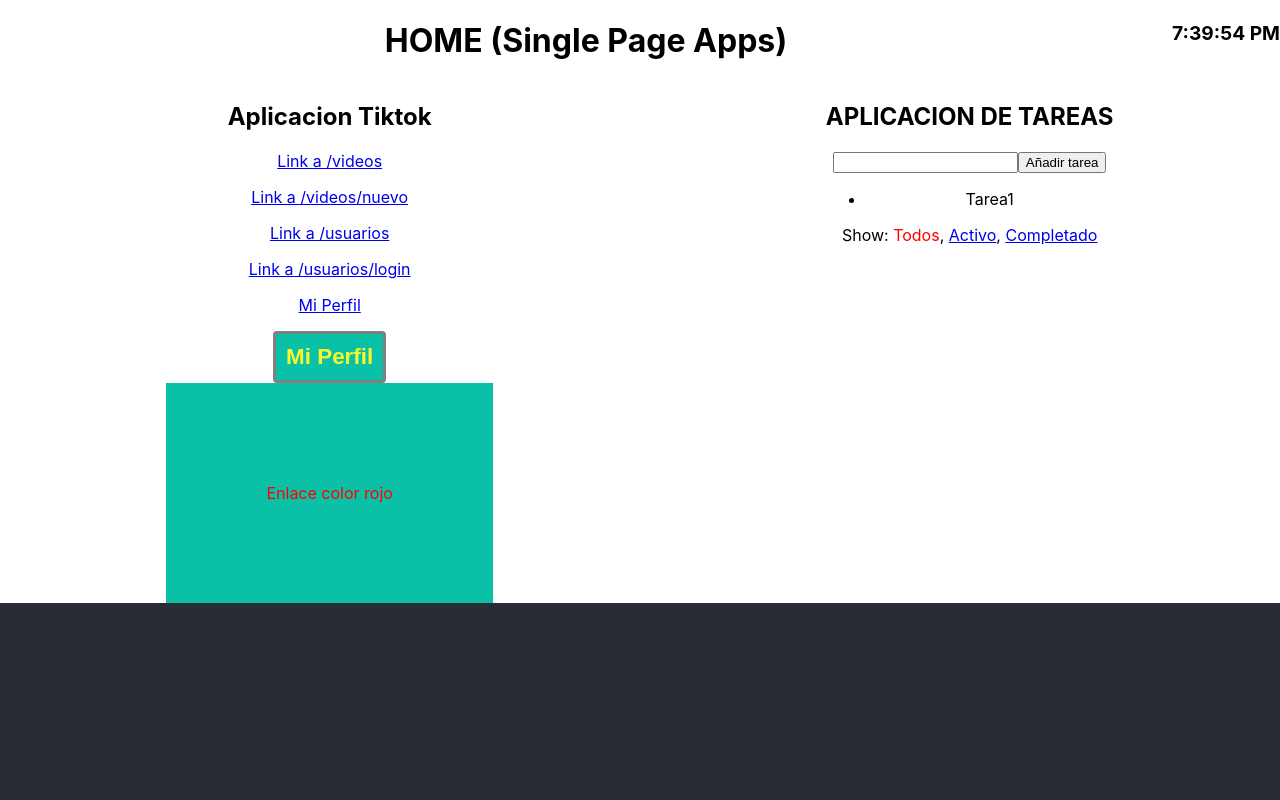
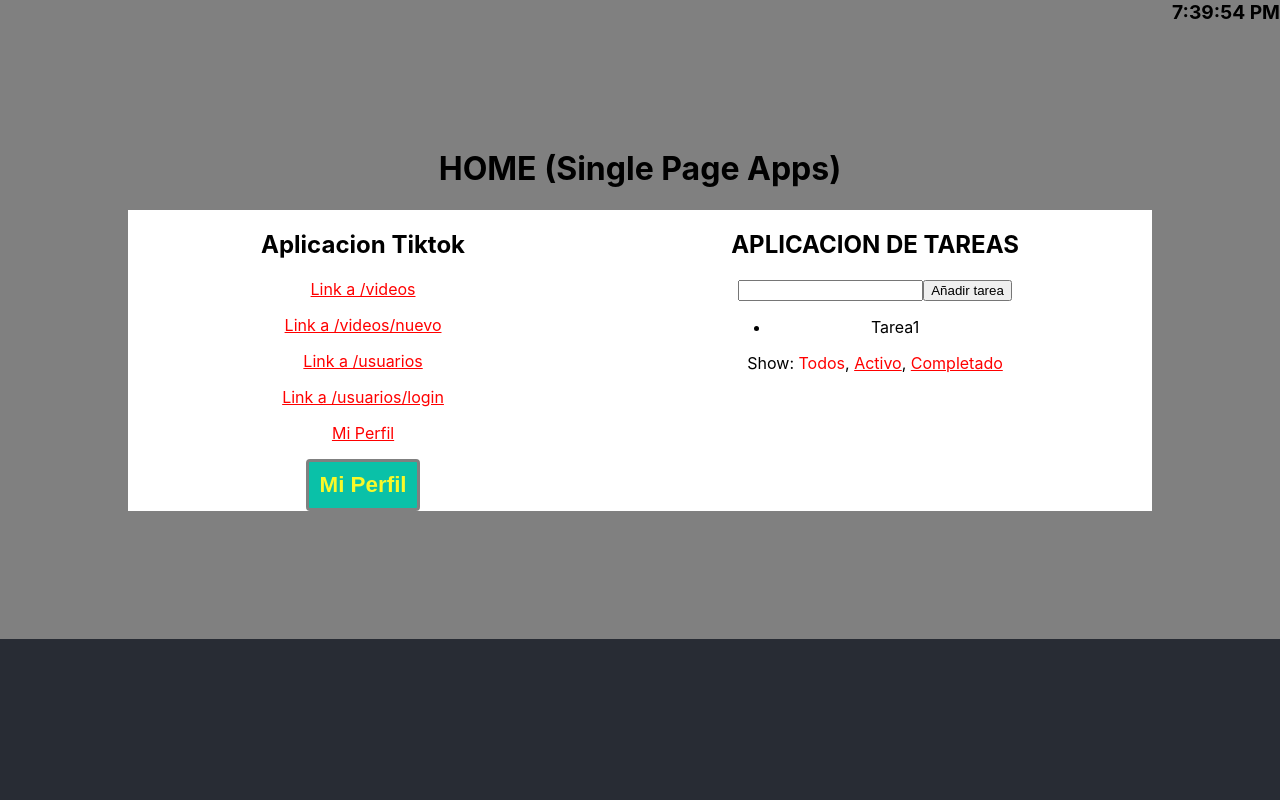
Before and after one commit to formula-web/react-spa-redux, a React (Create React App) app: page / in a window 1280 px wide. Shown: the top 800 px of the page. Built offline with nearby package versions, Linux system fonts and the light colour scheme.

Commit message:
continuando punto 9

```diff
--- a/src/App.js
+++ b/src/App.js
@@ -19,6 +19,8 @@ import VideosContainer from './videos/containers/VideosContainer';
 import VideoShow from './videos/VideoShow';
 import Perfil from './usuarios/Perfil';
 import Home from './Home';
+import { ThemeProvider } from 'styled-components';
+import tema from './theme';
 
 
 
@@ -121,6 +123,7 @@ function App() {
       <BrowserRouter>
         <Provider store={store}>
         <PersistGate loading={null} persistor={ persistor }>
+          <ThemeProvider theme={tema}>
           <Routes>
               <Route path='/' element={<Home />}></Route>
               <Route path='/usuarios' element={<ComunUsuarios />} >
@@ -137,6 +140,7 @@ function App() {
               </Route>
               <Route path='*' element={<Error404 />} />
           </Routes>
+          </ThemeProvider>
         </PersistGate>
 
 
--- a/src/Home.jsx
+++ b/src/Home.jsx
@@ -7,6 +7,7 @@ import AddTodo from "./tareas/containers/AddTodo";
 import VisibleTodoList from "./tareas/containers/VisibleTodoList";
 import {useDispatch } from 'react-redux';
 import Footer from "./tareas/Footer";
+import tema from './theme';
 
 //estilos reutilizables
 let botonenviar = css`
@@ -30,7 +31,7 @@ export const Boton2 = styled(Boton)`
 ` ;
 
 const Container = styled.div`
-  padding: 100px;
+  padding: ${(tema)=>{console.log("TEMA:",tema.theme.dims.paddingamplio); return tema.theme.dims.paddingamplio }};
   background-color: #0ac1a8;
   & a {
     color: red;
@@ -62,7 +63,7 @@ let Home = () => {
 
 
     return (
-      <>
+      <Container>
       <h1>HOME (Single Page Apps)</h1>
       <div id="home">
         <div id='div1'>
@@ -73,7 +74,7 @@ let Home = () => {
           <p><Link to='/usuarios/login'>Link a /usuarios/login</Link></p>
           <p><Link to='/usuarios/miperfil'>Mi Perfil</Link></p>
           <Boton2 id='boton' color='#f9f929' onClick={ ()=>navegar('/usuarios/miperfil')}>Mi Perfil</Boton2>
-          <Container><a>Enlace color rojo</a> </Container>
+
 
 
 
@@ -86,7 +87,7 @@ let Home = () => {
           <Footer />
         </div>
       </div>
-      </>
+      </Container>
     )
   }
   export default Home;
--- /dev/null
+++ b/src/theme/index.js
@@ -0,0 +1,16 @@
+// THEME CSS definicion de theme css global
+
+const tema={
+    colores: {
+        blanco:'#ffffff',
+        oscuro:'#27212e',
+        negro:'#373737',
+        acento:'#e53251',
+        gris: '#f2f2f2',
+        azul: '#67e7e2'
+    },
+    dims: {
+        paddingamplio: '10vw',
+    }
+}
+export default tema;
```
